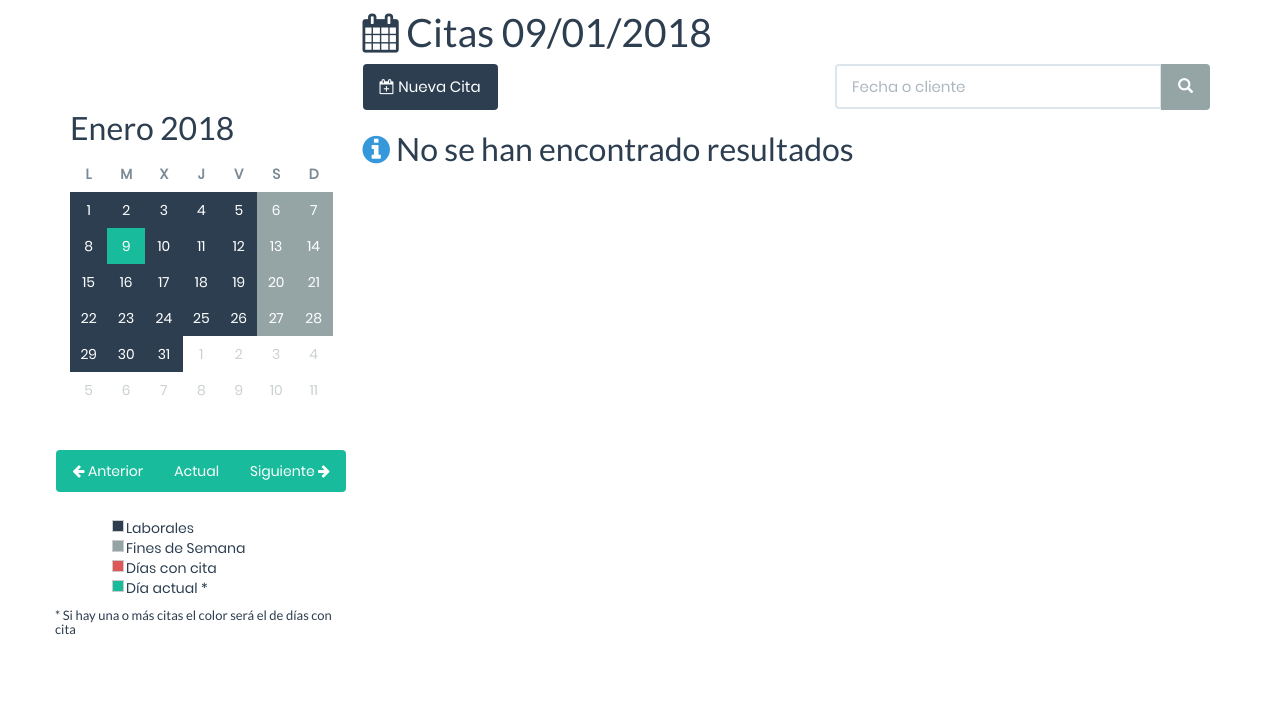
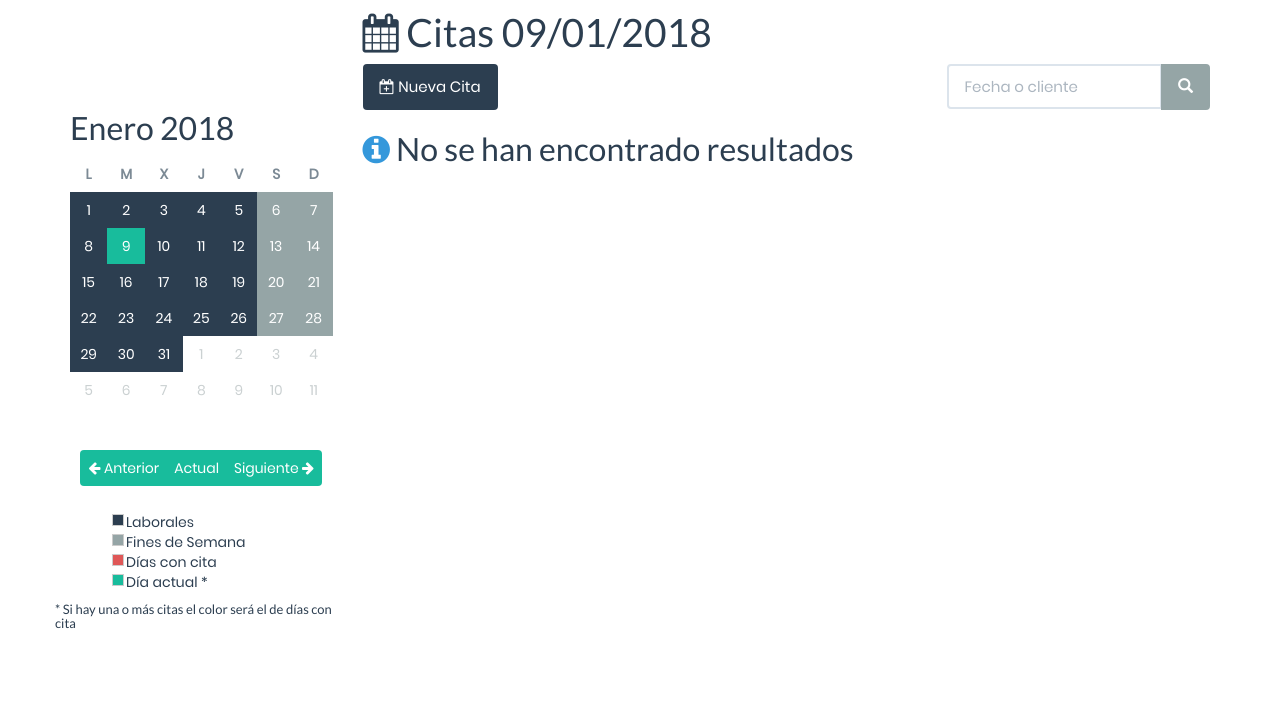
Before and after one commit to TheJosecraft/Inmobiliaria, a PHP site: page /php/citas/citas.php in a window 1280 px wide. Shown: the part 60-786 px from the top of the page. Run offline with PHP 8.4, Linux system fonts and the light colour scheme; data comes from the database, SQL or seed files in the repository.

Commit message:
Usabilidad

```diff
--- a/css/main.css
+++ b/css/main.css
@@ -15,6 +15,7 @@ body {
     font-family: 'Poppins', sans-serif;
     font-size: 14px;
     height: 100%;
+/*    background-color: #f1f3f4;*/
 }
 
 img {
@@ -165,6 +166,10 @@ img {
     .imagen-inmueble{
         height: 375px !important;
     }
+
+    #calendar-pag>li>a{
+        padding: 10px 15px;
+    }
 }
 
 .legend {
@@ -298,3 +303,9 @@ footer a{
 #btn-xs-ins{
    margin-bottom: 10px;
 }
+
+@media (min-width: 991px){
+    #calendar-pag>li>a{
+        padding: 7px 7px;
+    }
+}
--- a/funciones.php
+++ b/funciones.php
@@ -158,13 +158,13 @@ function ult_noticias(){
     while($fila = mysqli_fetch_array($noticias)){
         ?>
                 <div class="col-xs-12 col-sm-12 col-md-4 noticia">
-                    <img class="img-responsive img-rounded" src="img/noticias/<?php echo $fila['imagen'] ?>" alt="" width="100%" height="300px">
+                    <a href="php/noticias/noticia.php?id=<?php echo $fila['id'] ?>"><img class="img-responsive img-rounded" src="img/noticias/<?php echo $fila['imagen'] ?>" alt="" width="100%" height="300px"></a>
                     <br>
                     <div class="row">
                         <div class="col-xs-12">
 
                               <span class="h3">
-                                 <?php echo $fila['titular']; ?>
+                                  <a href="php/noticias/noticia.php?id=<?php echo $fila['id'] ?>"><?php echo $fila['titular']; ?></a>
                               </span>
                         </div>
 
--- a/php/citas/citas.php
+++ b/php/citas/citas.php
@@ -53,7 +53,7 @@
 
         <div class="text-center">
             <div class="row">
-                <ul class="pagination">
+                <ul class="pagination" id="calendar-pag">
                     <li><a href="?mesAnterior=<?php echo ($mes != 1 ? $mes - 1 : 12);?>&anio=<?php echo ($mes != 1 ? $anio : $anio - 1) ?>"><span class="fa fa-arrow-left"></span> Anterior</a></li>
                     <li><a href="?mesActual=<?php echo date('m'); ?>">Actual</a></li>
                     <li><a href="?mesPosterior=<?php echo ($mes != 12 ? $mes + 1 : 1);?>&anio=<?php echo ($mes != 12 ? $anio : $anio + 1) ?>">Siguiente <span class="fa fa-arrow-right"></span></a></li>
@@ -290,7 +290,7 @@
                     }
                     ?>
                     <div class="row">
-                        <div class="col-sm-6 hidden-xs">
+                        <div class="col-sm-6 col-md-7 col-lg-8 hidden-xs">
                             <a class="btn bg-primary" data-toggle="modal" data-target="#insCit"><span class="fa fa-calendar-plus-o"></span> Nueva Cita</a>
                         </div>
 
@@ -298,8 +298,8 @@
                             <a class="btn bg-primary btn-block" data-toggle="modal" data-target="#insCit"><span class="fa fa-calendar-plus-o"></span> Nueva Cita</a>
                         </div>
 
-                        <div class="col-xs-12 col-sm-6 text-right">
-                            <form class="form-inline" action="#" method="get">
+                        <div class="col-xs-12 col-sm-6 col-md-5 col-lg-4 text-right">
+                            <form action="#" method="get">
                                 <div class="input-group">
                                     <input class="form-control" type="text" name="buscar" placeholder="Fecha o cliente">
 
--- a/php/clientes/clientes.php
+++ b/php/clientes/clientes.php
@@ -19,7 +19,7 @@
         <div class="container" id="wrap">
             <div class="row">
                <h1>Clientes</h1>
-                <div class="col-sm-6 hidden-xs">
+                <div class="col-sm-6 col-md-7 col-lg-8 hidden-xs">
                     <a class="btn bg-primary" data-toggle="modal" data-target="#insCli"><span class="fa fa-user-o"></span> Nuevo Cliente</a>
                 </div>
 
@@ -27,8 +27,8 @@
                     <a class="btn bg-primary btn-block" data-toggle="modal" data-target="#insCli"><span class="fa fa-user-o"></span> Nuevo Cliente</a>
                 </div>
 
-                <div class="col-xs-12 col-sm-6 text-right">
-                    <form class="form-inline" action="#" method="get">
+                <div class="col-xs-12 col-sm-6 col-md-5 col-lg-4 text-right">
+                    <form action="#" method="get">
                         <div class="input-group">
                             <input class="form-control" type="text" name="buscar" placeholder="Nombre, apellidos o teléfono">
 
--- a/php/inmuebles/inmuebles.php
+++ b/php/inmuebles/inmuebles.php
@@ -20,7 +20,7 @@
                 <div class="col-md-12" id="ver">
                     <h1>Inmuebles</h1>
                     <div class="row">
-                        <div class="col-sm-6 hidden-xs">
+                        <div class="col-sm-6 col-md-7 col-lg-8 hidden-xs">
                             <a class="btn bg-primary" data-toggle="modal" data-target="#insInm"><span class="fa fa-building-o"></span> Nuevo Inmueble</a>
                         </div>
 
@@ -28,8 +28,8 @@
                             <a class="btn bg-primary btn-block" data-toggle="modal" data-target="#insInm"><span class="fa fa-building-o"></span> Nuevo Inmueble</a>
                         </div>
 
-                        <div class="col-xs-12 col-sm-6 text-right">
-                            <form class="form-inline" action="#" method="post">
+                        <div class="col-xs-12 col-sm-6 col-md-5 col-lg-4 text-right">
+                            <form action="#" method="post">
                                 <div class="input-group">
                                     <input class="form-control" type="text" name="buscar" placeholder="Dirección, cliente, precio">
 
--- a/php/noticias/noticias.php
+++ b/php/noticias/noticias.php
@@ -22,15 +22,15 @@
                 <div class="col-md-12" id="ver">
                     <h1>Noticias</h1>
                     <div class="row">
-                        <div class="col-sm-6 hidden-xs">
+                        <div class="col-sm-6 col-md-7 col-lg-8 hidden-xs">
                             <a class="btn bg-primary" data-toggle="modal" data-target="#insNot"><span class="fa fa-newspaper-o"></span> Nueva noticia</a>
                         </div>
                         <div class="col-xs-12 hidden-sm hidden-md hidden-lg" id="btn-xs-ins">
                             <a class="btn bg-primary btn-block" data-toggle="modal" data-target="#insNot"><span class="fa fa-newspaper-o"></span> Nueva noticia</a>
                         </div>
 
-                        <div class="col-xs-12 col-sm-6 text-right">
-                            <form class="form-inline" action="#" method="get">
+                        <div class="col-xs-12 col-sm-6 col-md-5 col-lg-4 text-right">
+                            <form action="#" method="get">
                                 <div class="input-group">
                                     <input class="form-control" type="text" name="buscar" placeholder="Titular">
 
```
Also changed, not shown: php/inmuebles/inmueble.php (+4 -4 lines).
